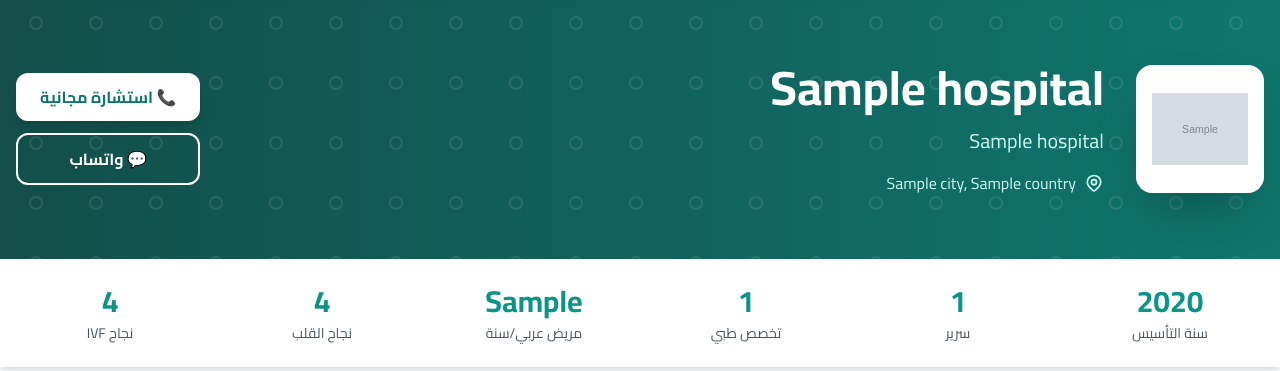
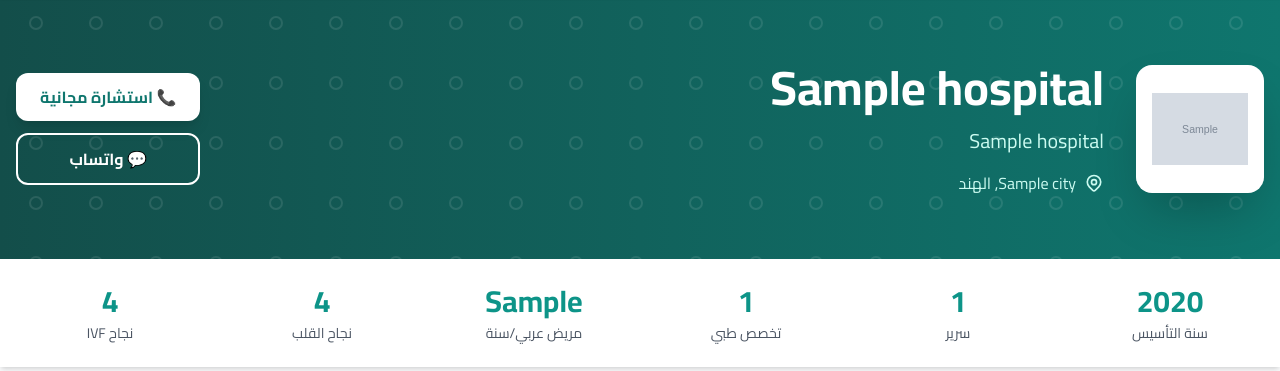
Before and after one commit to immuneera82-hub/raha-medical, a FastAPI app: template backend/static/templates/knowledge_base/hospital_detail.html in a window 1280 px wide. Shown: the part 74-445 px from the top of the page. Run offline with FastAPI, Linux system fonts and the light colour scheme; the template is opened without the code that fills it: most values are stand-ins (such as "Sample title", 1, 10 or a date in 2020); grey boxes marked "Sample" are stand-in pictures; parts of the project's set-up code (start-up, migrations or seed data) failed here and were passed over; some libraries are stand-ins or nearby versions.

Commit message:
fix: Remove hospital.country field that doesn't exist in schema

```diff
--- a/backend/static/templates/knowledge_base/hospital_detail.html
+++ b/backend/static/templates/knowledge_base/hospital_detail.html
@@ -30,7 +30,7 @@
                                 <path stroke-linecap="round" stroke-linejoin="round" stroke-width="2"
                                     d="M15 11a3 3 0 11-6 0 3 3 0 016 0z"></path>
                             </svg>
-                            {{ hospital.city }}, {{ hospital.country }}
+                            {{ hospital.city }}, الهند
                         </span>
                         {% if hospital.jci_accredited %}
                         <span
```
